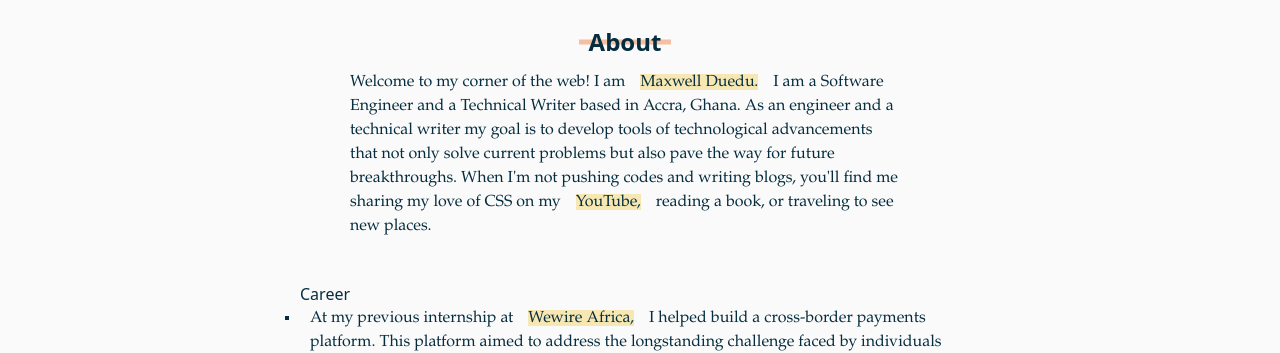
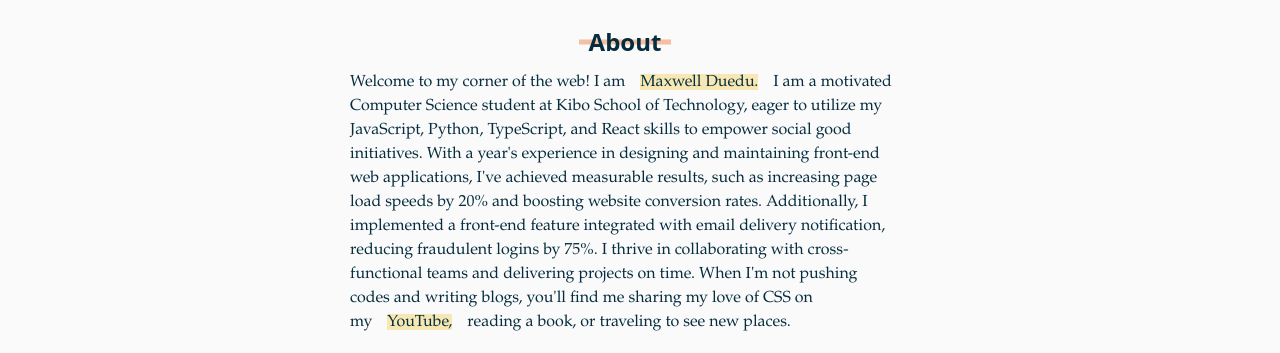
Before and after one commit to BaduDueduMaxwell/mdk_portfolio, a React (Vite) app: page / in a window 1280 px wide. Shown: the part 451-804 px from the top of the page. Built offline with nearby package versions, Linux system fonts and the light colour scheme.

Commit message:
about: edited summary

```diff
--- a/src/components/AboutComponents/Paragraph.jsx
+++ b/src/components/AboutComponents/Paragraph.jsx
@@ -5,14 +5,17 @@ export default function Paragraph() {
     <div>
       <p>
         Welcome to my corner of the web! I am
-        <a href="https://www.linkedin.com/in/maxwellduedu/">
-          Maxwell Duedu.
-        </a>
-        I am a Software Engineer and a Technical Writer  based in Accra, Ghana. As
-        an engineer and a technical writer my goal is to develop tools of
-        technological advancements that not only solve current problems but also
-        pave the way for future breakthroughs. When I'm not pushing codes and
-        writing blogs, you'll find me sharing my love of CSS on my
+        <a href="https://www.linkedin.com/in/maxwellduedu/">Maxwell Duedu.</a>I
+        am a motivated Computer Science student at Kibo School of Technology,
+        eager to utilize my JavaScript, Python, TypeScript, and React skills to
+        empower social good initiatives. With a year's experience in designing
+        and maintaining front-end web applications, I've achieved measurable
+        results, such as increasing page load speeds by 20% and boosting website
+        conversion rates. Additionally, I implemented a front-end feature
+        integrated with email delivery notification, reducing fraudulent logins
+        by 75%. I thrive in collaborating with cross-functional teams and
+        delivering projects on time. When I'm not pushing codes and writing
+        blogs, you'll find me sharing my love of CSS on my
         <a
           href="https://www.youtube.com/channel/UCqXbYD4fConbn5Ap-p_eA1w"
           target="_blank"
```
